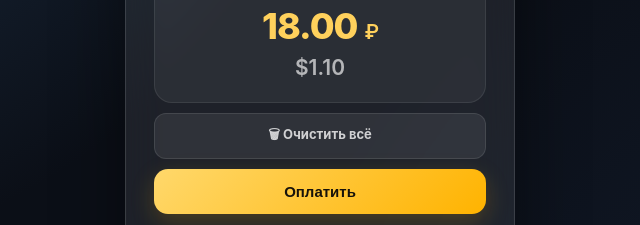
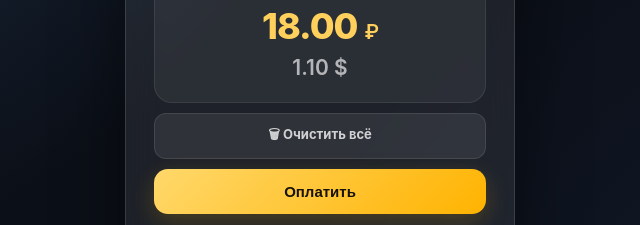
Before and after one commit to pandaka720-max/flugerbot-shop, a website: page index.html in a window 1280 px wide. Shown: the part 437-662 px from the top of the page, 320-960 px from the left. Drawn offline with Linux system fonts and the light colour scheme.

Commit message:
Change dollar display format in index.html

```diff
--- a/index.html
+++ b/index.html
@@ -1286,8 +1286,8 @@ function calculate() {
 
     // Вывод долларов
 
-    resultUSD.innerHTML =
-        `$${dollars.toFixed(2)}`;
+ resultUSD.innerHTML =
+    `${dollars.toFixed(2)} $`;
 }
 
 
```
